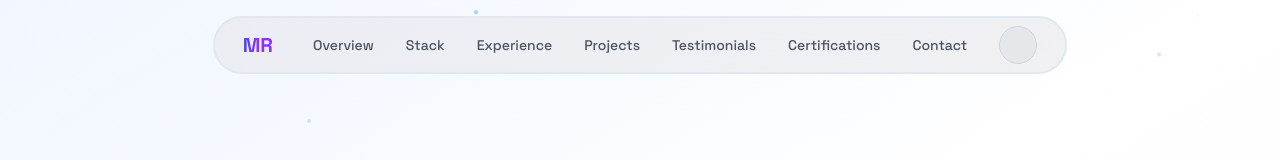
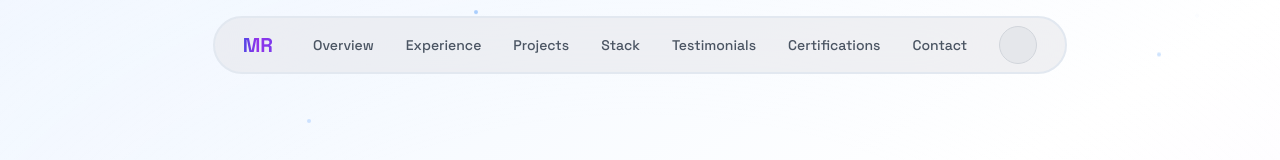
Before and after one commit to zakariaeyahya/portfolio, a Next.js app: page / in a window 1280 px wide. Shown: the top 160 px of the page. Built offline with nearby package versions, Linux system fonts and the light colour scheme; some icons are missing.

Commit message:
remplace stack and projet ordre

```diff
--- a/src/components/portfolio/Navigation.tsx
+++ b/src/components/portfolio/Navigation.tsx
@@ -20,7 +20,7 @@ export default function Navigation() {
           </motion.div>
           <div className="flex items-center space-x-8">
             <div className="hidden md:flex items-center space-x-8">
-              {["Overview", "Stack", "Experience", "Projects", "Testimonials", "Certifications", "Contact"].map((item, index) => (
+              {["Overview","Experience", "Projects","Stack", "Testimonials", "Certifications", "Contact"].map((item, index) => (
                 <motion.a
                   key={item}
                   href={`#${item.toLowerCase()}`}
```
